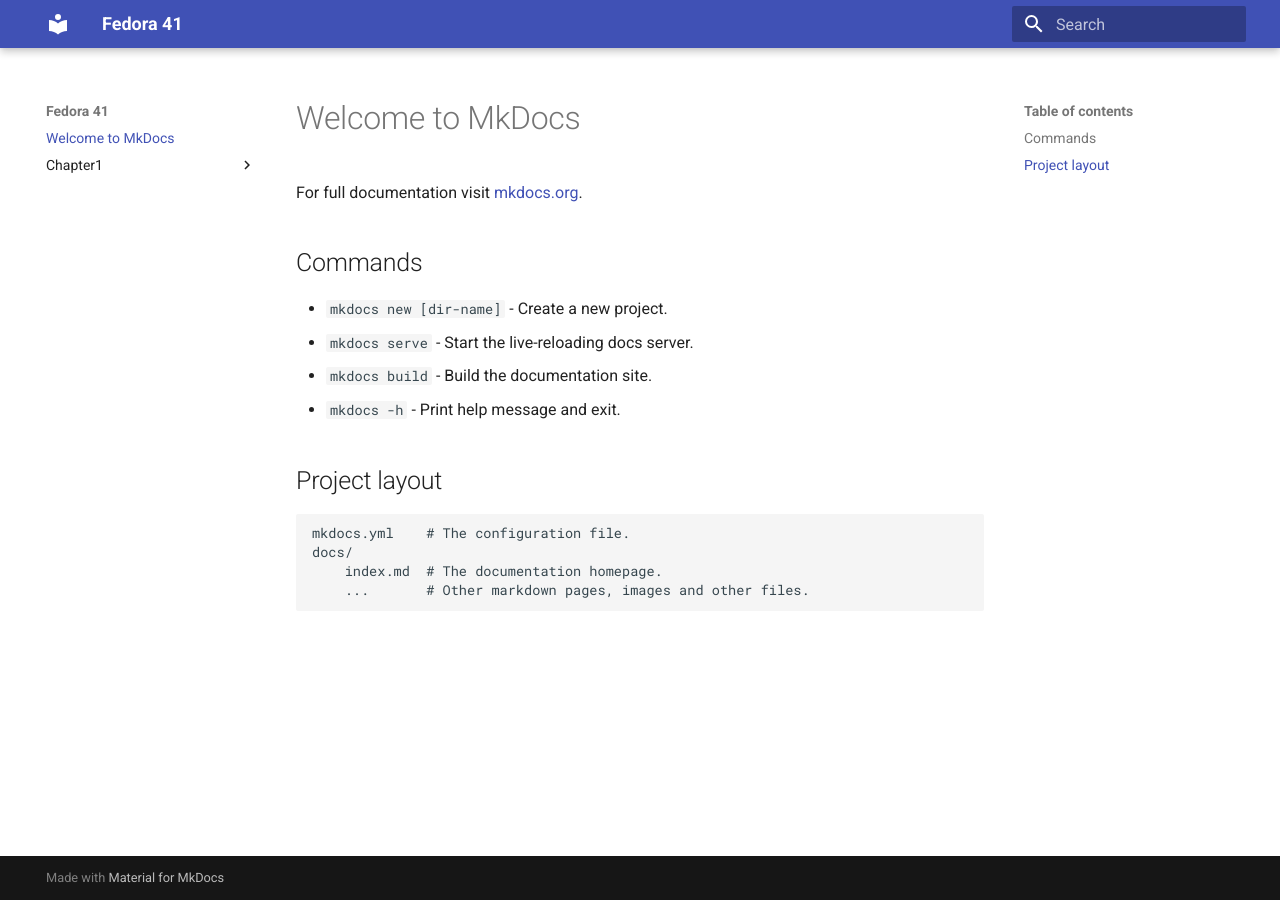
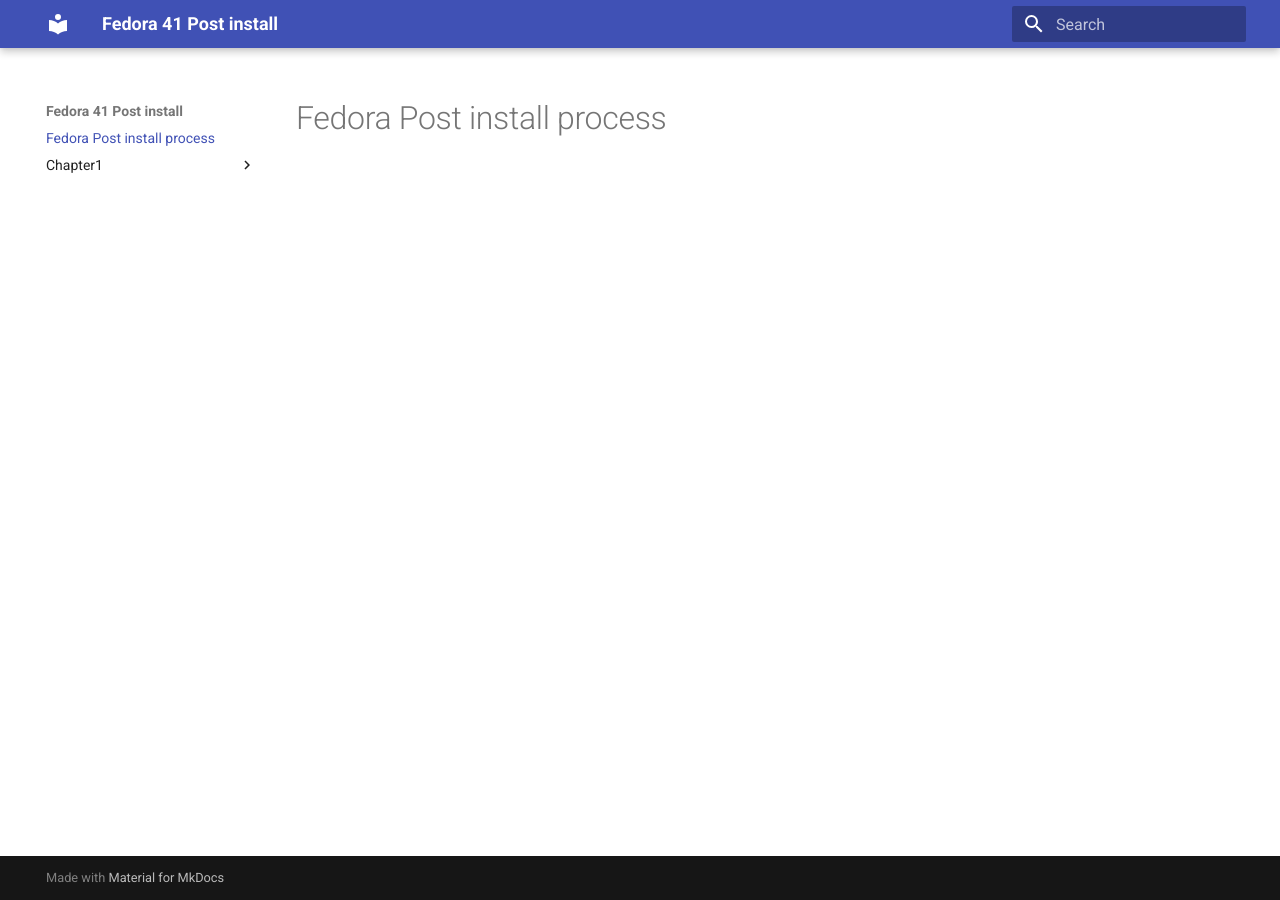
Before and after one commit to opendevbook/Fedora41, an MkDocs documentation site: the page built from docs/index.md, in a window 1280 px wide. Built offline with MkDocs 1.6.1 and Material for MkDocs 9.7.7, drawn with Linux system fonts in a browser that asks for light colours.

Commit message:
add content

```diff
--- a/docs/index.md
+++ b/docs/index.md
@@ -1,17 +1 @@
-# Welcome to MkDocs
-
-For full documentation visit [mkdocs.org](https://www.mkdocs.org).
-
-## Commands
-
-* `mkdocs new [dir-name]` - Create a new project.
-* `mkdocs serve` - Start the live-reloading docs server.
-* `mkdocs build` - Build the documentation site.
-* `mkdocs -h` - Print help message and exit.
-
-## Project layout
-
-    mkdocs.yml    # The configuration file.
-    docs/
-        index.md  # The documentation homepage.
-        ...       # Other markdown pages, images and other files.
+# Fedora Post install process
--- a/mkdocs.yml
+++ b/mkdocs.yml
@@ -1,4 +1,4 @@
-site_name: Fedora 41
+site_name: Fedora 41 Post install
 theme:
   name: material
 
```
Also changed, not shown: docs/chapter1/1_postinstall.md (added, +104 -0 lines), docs/chapter1/2_nvcard.md (added, +15 -0 lines), docs/chapter1/postinstall.md (deleted, +0 -12 lines), docs/assets/images/fedora41_arduino2.png (added), docs/assets/images/fedora41_arduino_esp32core.png (added), docs/chapter1/framework/angular18.md (added).
